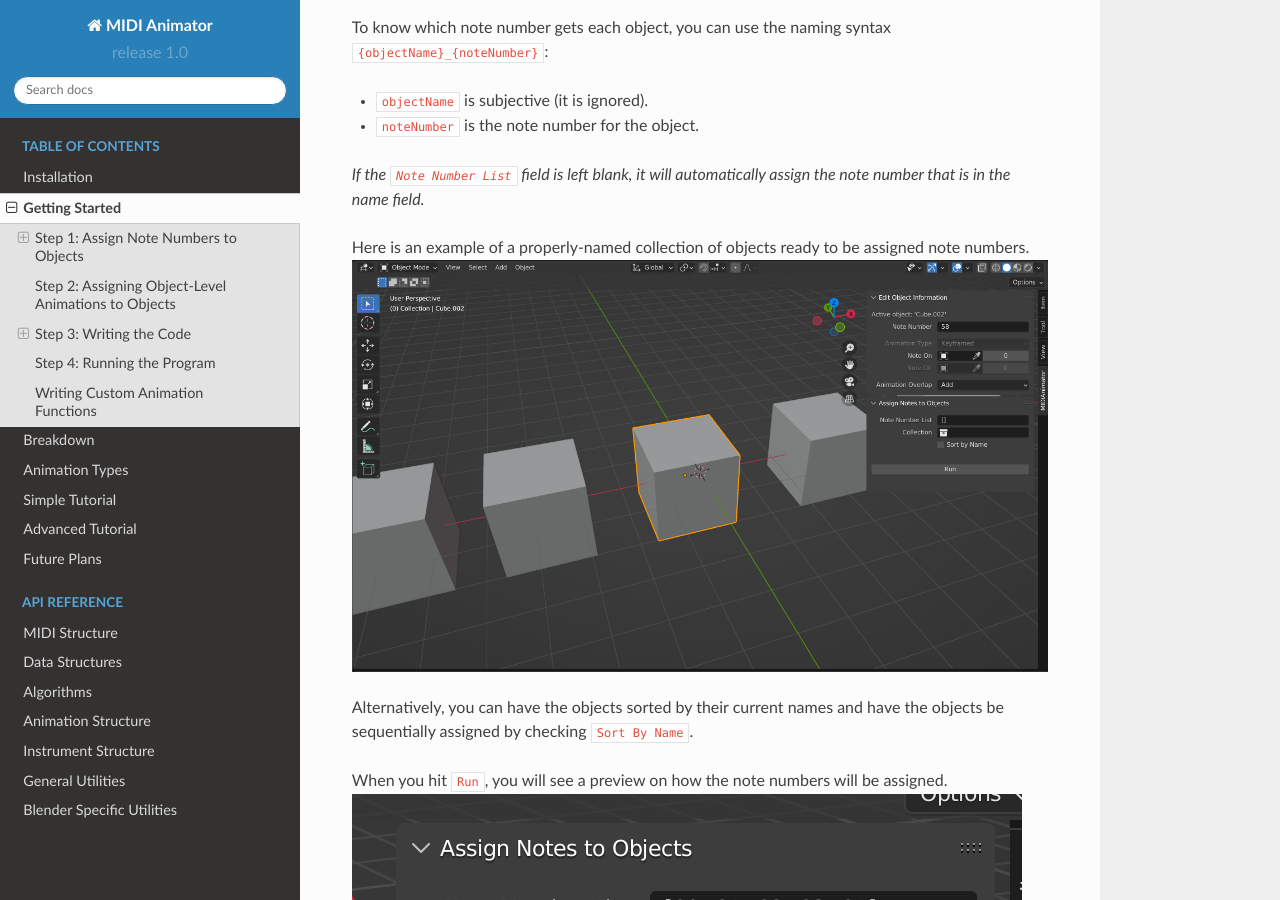
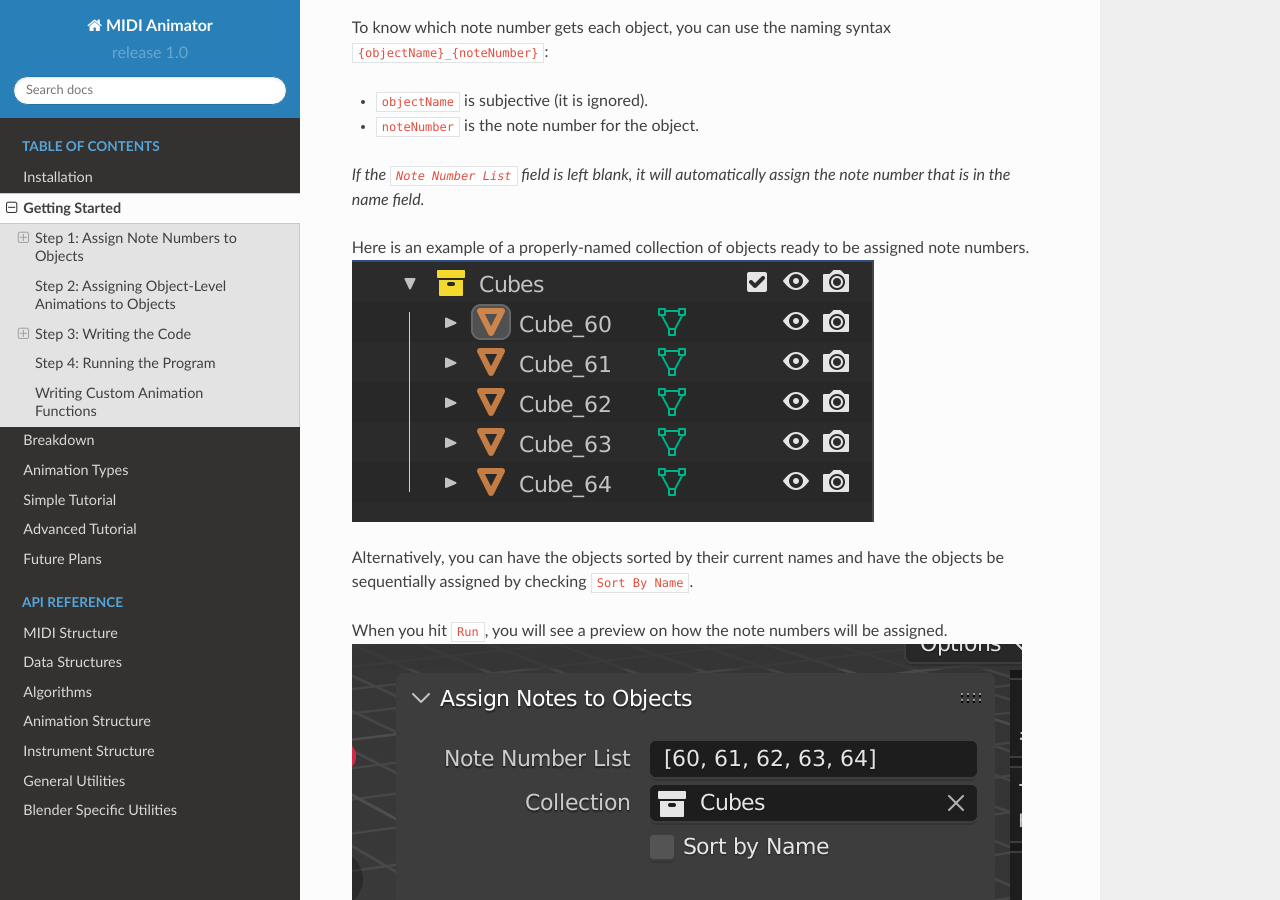
Before and after one commit to jamesa08/MIDIAnimatorDocs, a Sphinx documentation site: the page built from docs/source/general/getting_started.md, in a window 1280 px wide and 900 px high, scrolled down 1148 px. Built offline with Sphinx 7.4.7 and the Read the Docs theme 2.0.0, drawn with Linux system fonts in a browser that asks for light colours.

Commit message:
minor fix

```diff
--- a/docs/source/general/getting_started.md
+++ b/docs/source/general/getting_started.md
@@ -32,7 +32,7 @@ To know which note number gets each object, you can use the naming syntax `{obje
 
 
 Here is an example of a properly-named collection of objects ready to be assigned note numbers.
-![cube_sorting_syntax](https://raw.githubusercontent.com/jamesa08/MIDIAnimatorDocs/main/docs/images/cube_note_example.png)
+![cube_sorting_syntax](https://raw.githubusercontent.com/jamesa08/MIDIAnimatorDocs/main/docs/images/cube_sorting_syntax.png)
 
 Alternatively, you can have the objects sorted by their current names and have the objects be sequentially assigned by checking `Sort By Name`.
 
```
